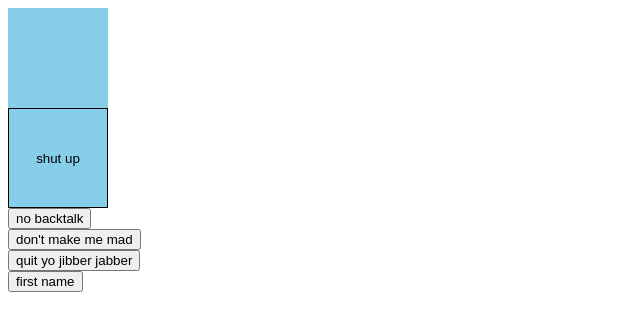
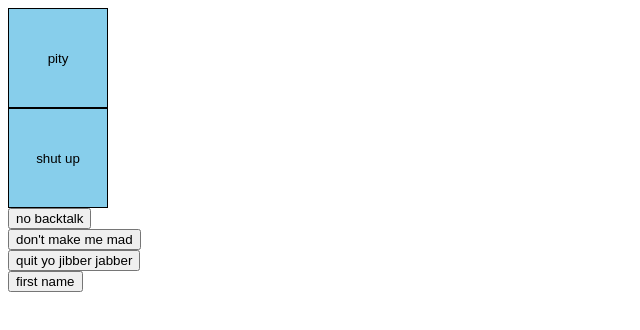
Before and after one commit to fairc14/fairc14.github.io, a plain HTML site: page index.html in a window 1280 px wide. Shown: the whole page, without its empty margins (0-640 px from the left). Drawn offline with Linux system fonts and the light colour scheme.

Commit message:
Update style.css

```diff
--- a/style.css
+++ b/style.css
@@ -3,7 +3,6 @@
     height: 100px;
     width: 100px;
     background-color: skyblue;
-    color: skyblue;
 }
 #button2{
     border: 1px solid;
```
